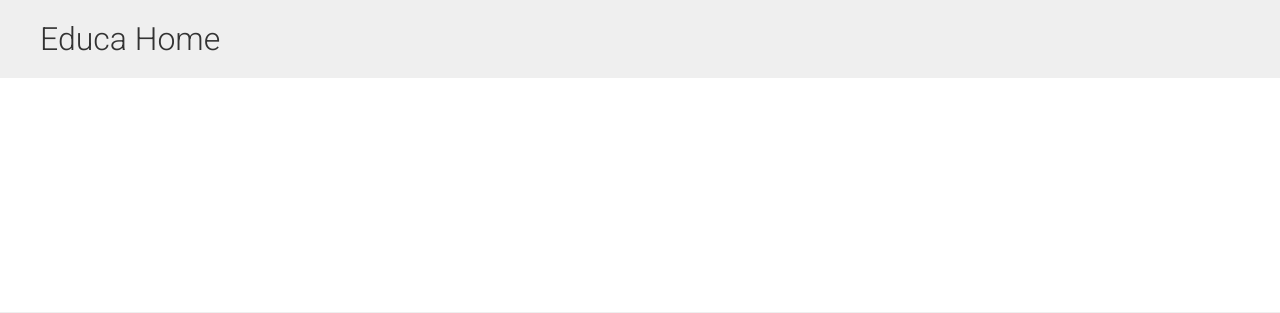
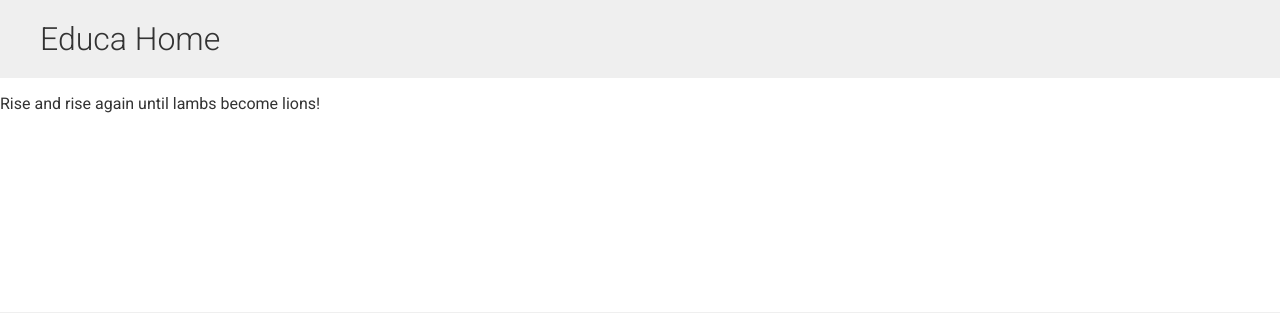
Before and after one commit to gurupratap-matharu/educa, a Django app: page / in a window 1280 px wide. Shown: the part 54-367 px from the top of the page. Run offline with Django 4.2, Linux system fonts and the light colour scheme.

Commit message:
Add important message to home page

```diff
--- a/pages/templates/pages/home.html
+++ b/pages/templates/pages/home.html
@@ -4,5 +4,6 @@
 
 {% block content %}
 <h1>Educa Home</h1>
+<p>Rise and rise again until lambs become lions!</p>
 
 {% endblock content %}
```
